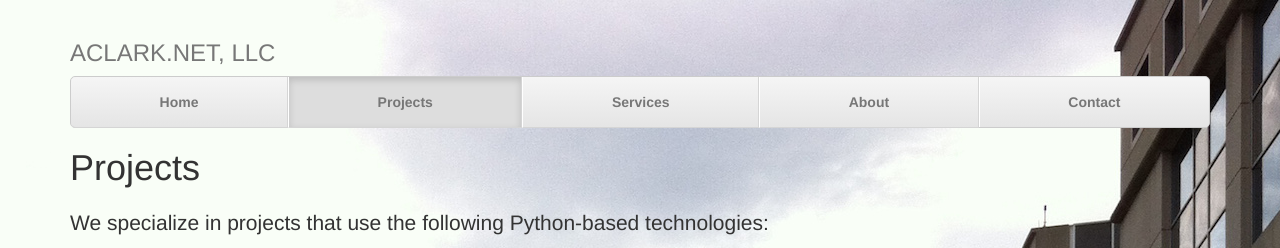
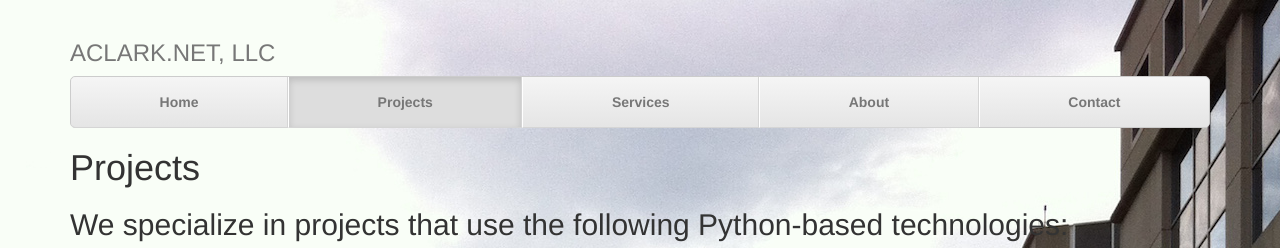
Before and after one commit to ACLARKNET/aclarknet-django, a Django app: page /projects/ in a window 1280 px wide. Shown: the top 248 px of the page. Run offline with Django 3.2, Linux system fonts and the light colour scheme; some libraries are stand-ins or nearby versions.

Commit message:
Clean up

```diff
--- a/aclarknet/aclarknet/aclarknet/templates/projects.html
+++ b/aclarknet/aclarknet/aclarknet/templates/projects.html
@@ -11,7 +11,7 @@
 
 {% block content %}
     <h1>Projects</h1>
-    <h2 class="lead">We specialize in projects that use the following Python-based technologies:</h2>
+    <h2>We specialize in projects that use the following Python-based technologies:</h2>
     <div class="row">
         <img src="{% static 'plone-logo-256.png' %}">
     </div>
```
